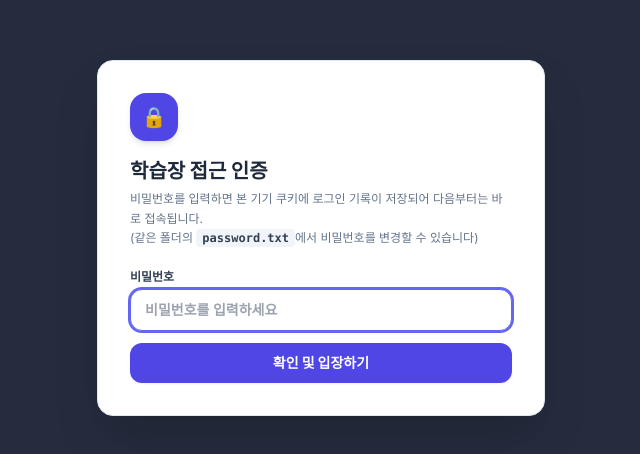
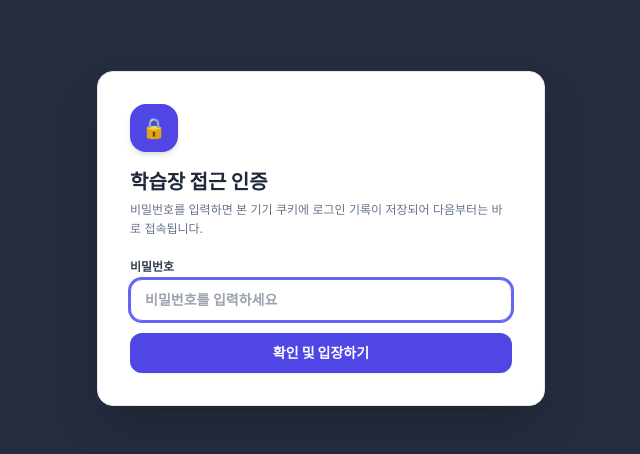
Before and after one commit to School-career-path/Japanese-write, a plain HTML site: page index.html in a window 1280 px wide. Shown: the part 162-616 px from the top of the page, without its empty margins (319-959 px from the left). Drawn offline with nearby package versions, Linux system fonts and the light colour scheme.

Commit message:
Remove password change instruction from login prompt
Removed instruction about changing password in password.txt.

```diff
--- a/index.html
+++ b/index.html
@@ -145,7 +145,6 @@
       <h2 class="text-xl font-extrabold text-slate-800 mb-1">학습장 접근 인증</h2>
       <p class="text-xs text-slate-500 mb-5 leading-relaxed">
         비밀번호를 입력하면 본 기기 쿠키에 로그인 기록이 저장되어 다음부터는 바로 접속됩니다.<br/>
-        (같은 폴더의 <code class="bg-slate-100 px-1.5 py-0.5 rounded text-slate-700 font-semibold">password.txt</code>에서 비밀번호를 변경할 수 있습니다)
       </p>
 
       <form onsubmit="handleLoginSubmit(event)" class="space-y-3">
```
